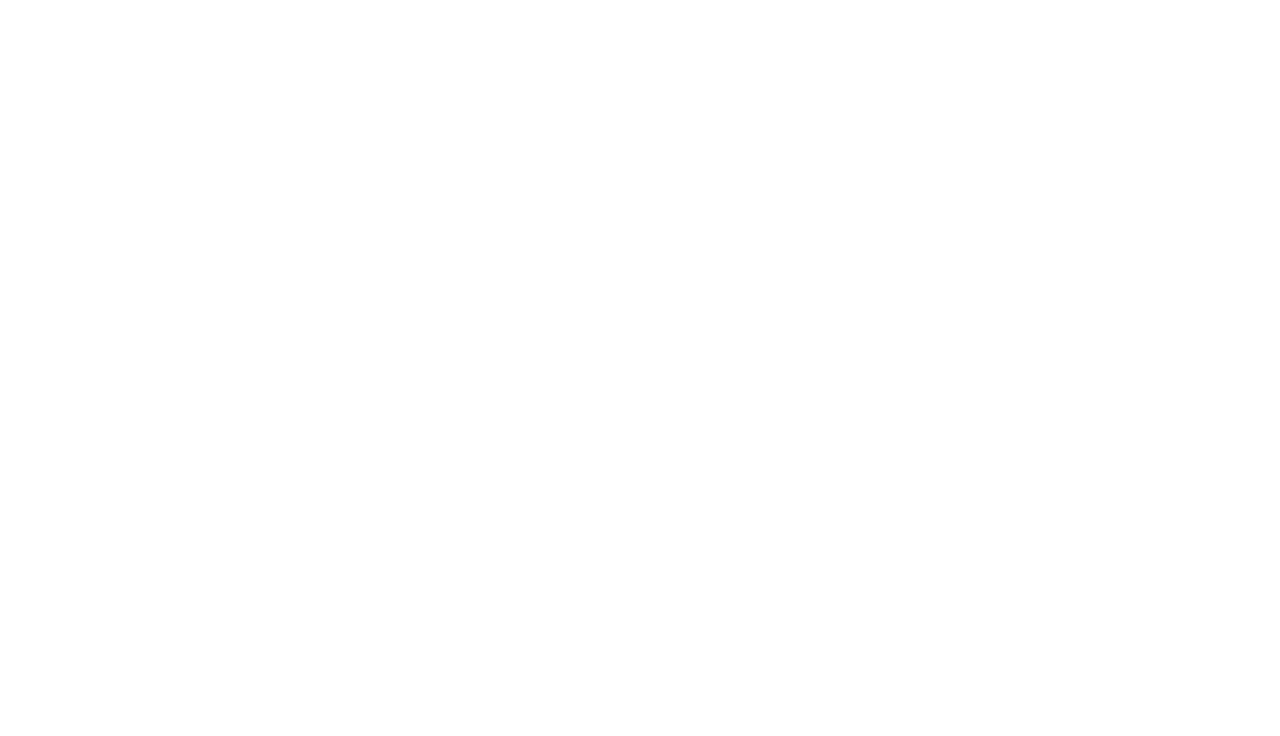
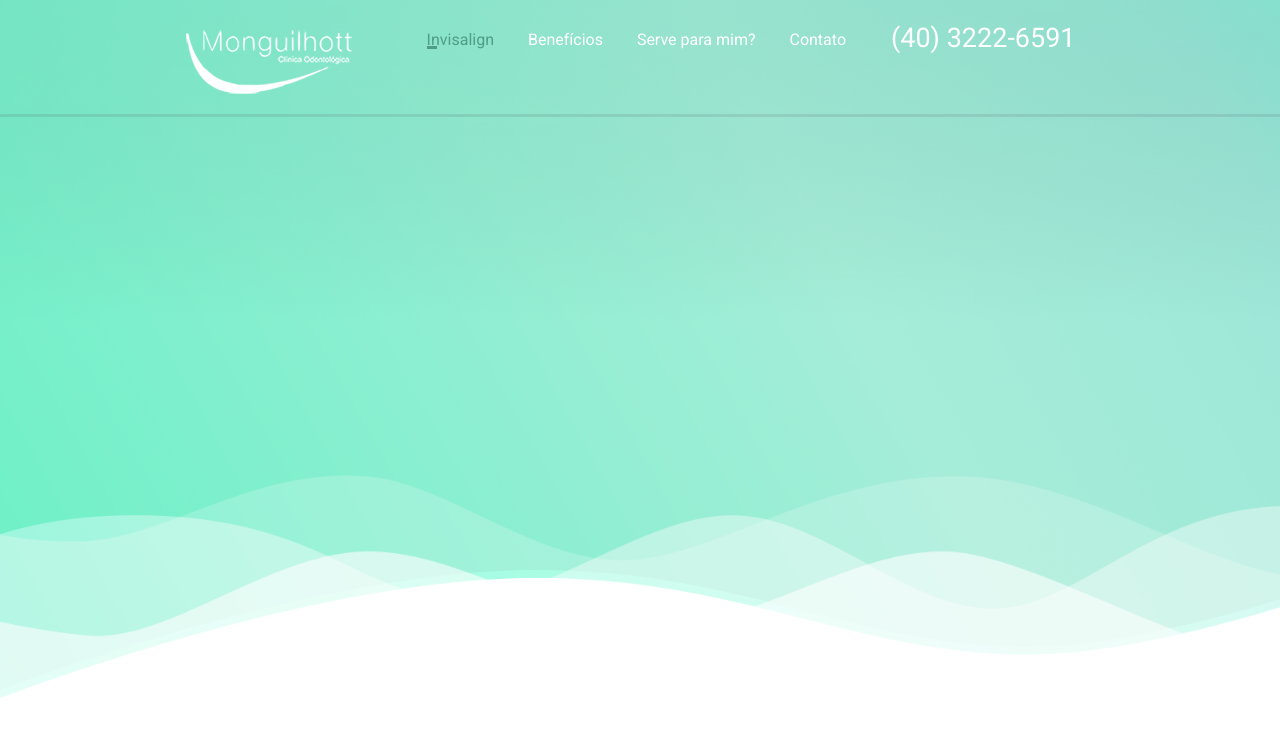
Before and after one commit to sabrinaaraujoo/Projeto_09, a plain HTML site: page index.html in a window 1280 px wide. Drawn offline with nearby package versions, Linux system fonts and the light colour scheme.

Commit message:
construção do header

```diff
--- a/css/style.css
+++ b/css/style.css
@@ -2,4 +2,80 @@
     margin: 0;
     padding: 0;
     box-sizing: border-box;
+    font-family: 'Roboto', sans-serif;
 }
+
+/* Classes Auxiliares */
+.clear{clear: both;}
+.container{max-width: 960px; padding: 0 2%; margin:0 auto;}
+
+/* Estilos Site */
+
+/* Sessão 1 */
+
+section.header-master{
+    width: 100%;
+    padding: 30px 0;
+    min-height: 700px;
+    background-image: url('../images/bg_01.png');
+    background-size: cover;
+}
+
+section.header-master header{
+    border-bottom: 3px solid rgba(71, 83, 88, 0.14);
+    padding-bottom: 20px;
+}
+
+div.logo{
+    float: left;
+    width: 166px;
+    height: 64px;
+    background-image: url('../images/logo.png');
+    background-size: 100% 100%;
+}
+
+header nav{
+    float: left;
+    padding-left: 60px;
+}
+
+header nav ul{
+    list-style-type: none;
+}
+
+header li{
+    padding: 0 15px;
+    display: inline-block;
+    font-size: 16px;
+    color: white;
+}
+
+header li > a{
+    color: inherit;
+    text-decoration: none;
+}
+
+li.selected{
+    color: #509d87;
+    position: relative;
+}
+
+li.selected > span{
+    position: absolute;
+    bottom: 0;
+    width: 10px;
+    height: 3px;
+    background: #509d87;
+}
+
+div.telefone-header{
+    float: left;
+    position: relative;
+    top: -8px;
+}
+
+div.telefone-header span{
+    font-size: 27px;
+    color: white;
+    padding-left: 30px;
+}
--- a/index.html
+++ b/index.html
@@ -3,10 +3,39 @@
 <head>
     <meta charset="UTF-8">
     <meta http-equiv="X-UA-Compatible" content="IE=edge">
-    <meta name="viewport" content="width=device-width, initial-scale=1.0">
+    <meta name="viewport" content="width=device-width, initial-scale=1.0, maximum-scale=1.0">
+    <link rel="preconnect" href="https://fonts.googleapis.com">
+    <link rel="preconnect" href="https://fonts.gstatic.com" crossorigin>
+    <link href="https://fonts.googleapis.com/css2?family=Roboto:wght@400;700&display=swap" rel="stylesheet">
+    <link rel="stylesheet" href="css/style.css">
     <title>Projeto 09</title>
 </head>
 <body>
-
+    <section class="header-master">
+        <header>
+            <div class="container">
+                <div class="logo"></div><!--logo-->
+                <nav>
+                    <ul>
+                        <li class="selected"><span></span><a href="#">Invisalign</a></li>
+                        <li><span></span><a href="#">Benefícios</a></li>
+                        <li><span></span><a href="#">Serve para mim?</a></li>
+                        <li><span></span><a href="#">Contato</a></li>
+                    </ul>
+                </nav>
+                <div class="telefone-header">
+                    <span>(40) 3222-6591</span>
+                </div><!--telefone-->
+                <div class="clear"></div>
+            </div><!--container-->
+        </header>
+    </section><!--header-master-->
+    <script src="https://code.jquery.com/jquery-3.6.0.min.js"></script>
+    <script type="text/javascript">
+        $('nav a').click(function(){
+            $('nav li').removeClass('selected');
+            $(this).parent().addClass('selected');
+        })
+    </script>
 </body>
 </html>
```
